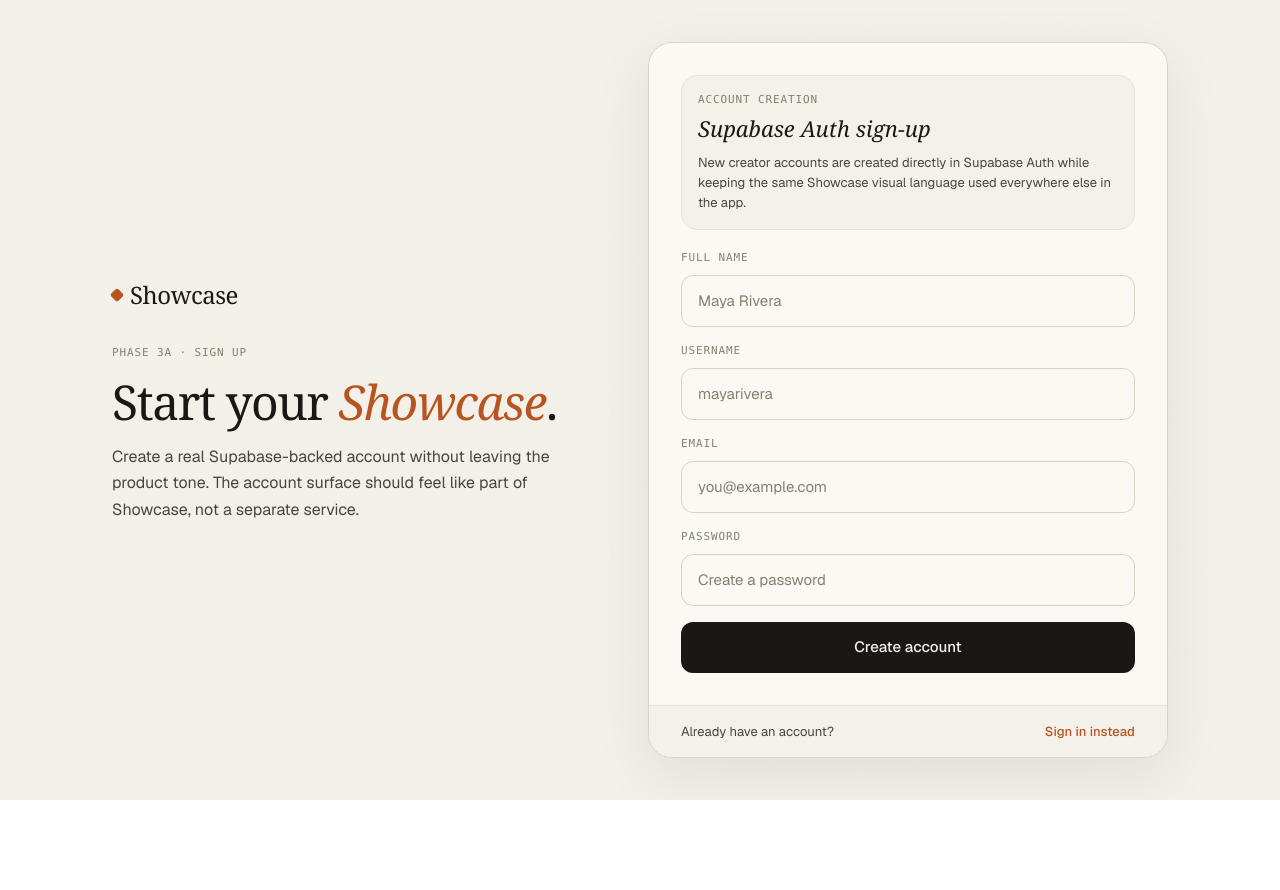
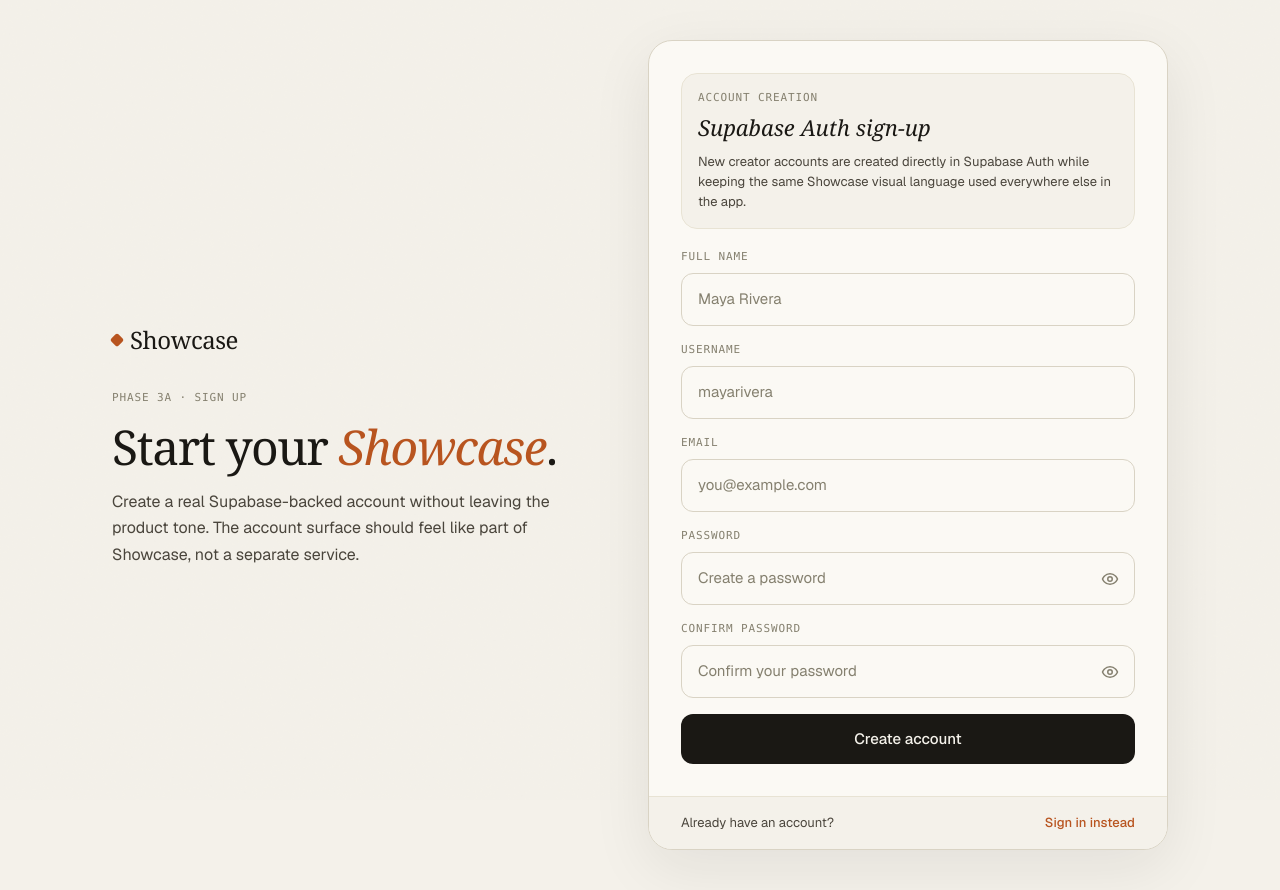
Before and after one commit to prelyst/showcase, a Next.js app: page /auth/sign-up in a window 1280 px wide. Before the commit the page ends 800 px from the top, so only its background shows below. Built offline with nearby package versions, Linux system fonts and the light colour scheme; no server answers.

Commit message:
feat(auth): password visibility toggle, confirm password, forgot password link (Orion)

```diff
--- a/app/auth/sign-in/page.tsx
+++ b/app/auth/sign-in/page.tsx
@@ -1,6 +1,7 @@
 import Link from 'next/link';
 
 import { AuthCard } from '@/components/auth/auth-card';
+import { PasswordInput } from '@/components/auth/password-input';
 import { PendingActionButton } from '@/components/pending-action-button';
 import { isSupabaseConfigured } from '@/lib/supabase/env';
 import { signInAction } from './actions';
@@ -54,8 +55,7 @@
             id="email"
             name="email"
             type="email"
-            placeholder="maya@showcase.app"
-            defaultValue="maya@showcase.app"
+            placeholder="you@example.com"
             autoComplete="email"
             className="w-full rounded-[12px] border border-[#D9D3C4] bg-[#FBF9F4] px-4 py-[14px] text-[15px] text-[#1A1814] outline-none placeholder:text-[#85806F] focus:border-[#B8541F]"
           />
@@ -65,15 +65,15 @@
           <label htmlFor="password" className="mb-2 block font-mono text-[11px] uppercase tracking-[0.08em] text-[#85806F]">
             Password
           </label>
-          <input
+          <PasswordInput
             id="password"
             name="password"
-            type="password"
-            placeholder="••••••••"
-            defaultValue="showcase"
+            placeholder="Enter your password"
             autoComplete="current-password"
-            className="w-full rounded-[12px] border border-[#D9D3C4] bg-[#FBF9F4] px-4 py-[14px] text-[15px] text-[#1A1814] outline-none placeholder:text-[#85806F] focus:border-[#B8541F]"
           />
+          <Link href="/auth/forgot-password" className="mt-2 inline-block text-[13px] text-[#85806F] hover:text-[#B8541F]">
+            Forgot password?
+          </Link>
         </div>
 
         <PendingActionButton
--- a/app/auth/sign-up/page.tsx
+++ b/app/auth/sign-up/page.tsx
@@ -1,6 +1,7 @@
 import Link from 'next/link';
 
 import { AuthCard } from '@/components/auth/auth-card';
+import { PasswordInput } from '@/components/auth/password-input';
 import { PendingActionButton } from '@/components/pending-action-button';
 import { isSupabaseConfigured } from '@/lib/supabase/env';
 import { signUpAction } from '../sign-in/actions';
@@ -88,13 +89,23 @@
           <label htmlFor="password" className="mb-2 block font-mono text-[11px] uppercase tracking-[0.08em] text-[#85806F]">
             Password
           </label>
-          <input
+          <PasswordInput
             id="password"
             name="password"
-            type="password"
             placeholder="Create a password"
             autoComplete="new-password"
-            className="w-full rounded-[12px] border border-[#D9D3C4] bg-[#FBF9F4] px-4 py-[14px] text-[15px] text-[#1A1814] outline-none placeholder:text-[#85806F] focus:border-[#B8541F]"
+          />
+        </div>
+
+        <div>
+          <label htmlFor="confirmPassword" className="mb-2 block font-mono text-[11px] uppercase tracking-[0.08em] text-[#85806F]">
+            Confirm Password
+          </label>
+          <PasswordInput
+            id="confirmPassword"
+            name="confirmPassword"
+            placeholder="Confirm your password"
+            autoComplete="new-password"
           />
         </div>
 
--- /dev/null
+++ b/components/auth/password-input.tsx
@@ -0,0 +1,41 @@
+'use client';
+
+import { useState } from 'react';
+
+interface PasswordInputProps {
+  id: string;
+  name: string;
+  placeholder?: string;
+  autoComplete?: string;
+  defaultValue?: string;
+}
+
+export function PasswordInput({ id, name, placeholder, autoComplete, defaultValue }: PasswordInputProps) {
+  const [showPassword, setShowPassword] = useState(false);
+
+  return (
+    <div className="relative">
+      <input
+        id={id}
+        name={name}
+        type={showPassword ? 'text' : 'password'}
+        placeholder={placeholder}
+        autoComplete={autoComplete}
+        defaultValue={defaultValue}
+        className="w-full rounded-[12px] border border-[#D9D3C4] bg-[#FBF9F4] px-4 py-[14px] pr-12 text-[15px] text-[#1A1814] outline-none placeholder:text-[#85806F] focus:border-[#B8541F]"
+      />
+      <button
+        type="button"
+        onClick={() => setShowPassword(!showPassword)}
+        className="absolute right-4 top-1/2 -translate-y-1/2 text-[#85806F] hover:text-[#1A1814] transition-colors"
+        aria-label={showPassword ? 'Hide password' : 'Show password'}
+      >
+        {showPassword ? (
+          <svg xmlns="http://www.w3.org/2000/svg" width="18" height="18" viewBox="0 0 24 24" fill="none" stroke="currentColor" strokeWidth="2" strokeLinecap="round" strokeLinejoin="round"><path d="M2 12s3-7 10-7 10 7 10 7-3 7-10 7-10-7-10-7Z"/><circle cx="12" cy="12" r="3"/><line x1="3" y1="3" x2="21" y2="21"/></svg>
+        ) : (
+          <svg xmlns="http://www.w3.org/2000/svg" width="18" height="18" viewBox="0 0 24 24" fill="none" stroke="currentColor" strokeWidth="2" strokeLinecap="round" strokeLinejoin="round"><path d="M2 12s3-7 10-7 10 7 10 7-3 7-10 7-10-7-10-7Z"/><circle cx="12" cy="12" r="3"/></svg>
+        )}
+      </button>
+    </div>
+  );
+}
```
